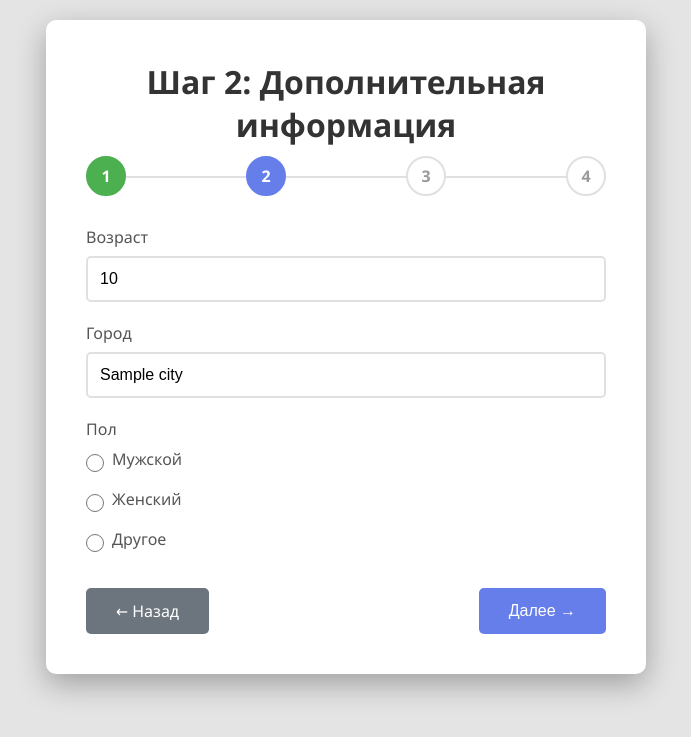
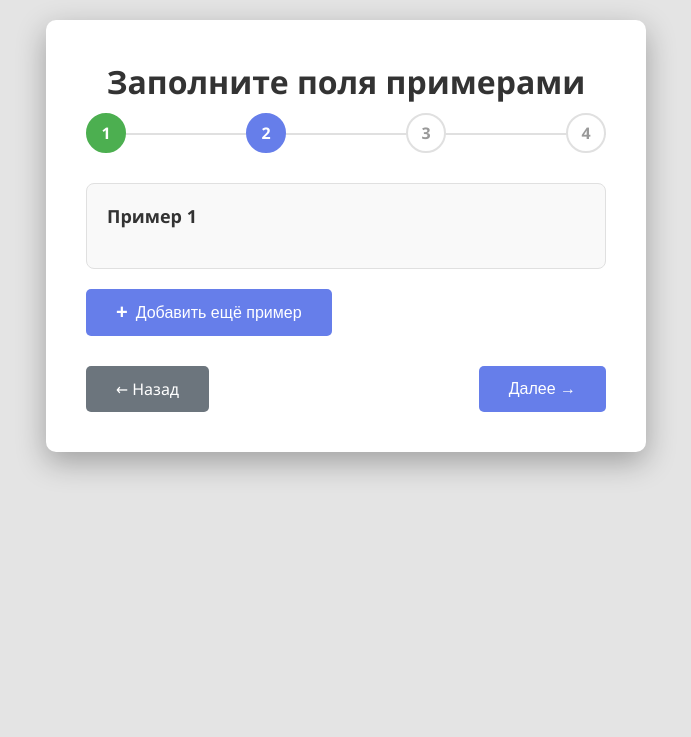
Before and after one commit to GogikOrtey/Apsp_front, a Flask app: template templates/step2.html in a window 1280 px wide. Shown: the top 737 px of the page, without its empty margins (294-985 px from the left). Run offline with Flask 3, Linux system fonts and the light colour scheme; the template is opened without the code that fills it: most values are stand-ins (such as "Sample title", 1, 10 or a date in 2020).

Commit message:
Начинаю переделывать 2й шаг формы

```diff
--- a/app.py
+++ b/app.py
@@ -87,14 +87,17 @@ def step1():
 
 @app.route('/step2', methods=['GET', 'POST'])
 def step2():
-    """Шаг 2: Дополнительная информация"""
+    """Шаг 2: Заполнение полей примерами"""
     # Проверяем, что пользователь прошел первый шаг
     if 'selected_fields' not in session:
         return redirect(url_for('step1'))
 
+    # Загружаем описания полей
+    fields = load_fields_descriptions()
+    selected_fields = session.get('selected_fields', [])
+
     # Выводим выбранные поля в консоль сервера при переходе на шаг 2
     if request.method == 'GET':
-        selected_fields = session.get('selected_fields', [])
         print('\n=== Выбранные поля (переход на шаг 2) ===')
         print(f'Количество выбранных полей: {len(selected_fields)}')
         print('Выбранные поля:')
@@ -103,25 +106,65 @@ def step2():
         print('=' * 30 + '\n')
 
     if request.method == 'POST':
-        # Сохраняем данные в сессию
-        session['age'] = request.form.get('age', '')
-        session['city'] = request.form.get('city', '')
-        session['gender'] = request.form.get('gender', '')
+        # Собираем данные примеров из формы
+        # Формат полей: example_{номер}_{field_key}
+        examples_data = {}
+
+        # Определяем количество примеров по форме
+        example_numbers = set()
+        for key in request.form.keys():
+            if key.startswith('example_'):
+                parts = key.split('_', 2)
+                if len(parts) >= 3:
+                    example_numbers.add(parts[1])
+
+        # Сортируем номера примеров
+        sorted_example_numbers = sorted([int(num) for num in example_numbers])
+
+        # Формируем список примеров
+        examples_list = []
+        for example_num in sorted_example_numbers:
+            example_dict = {}
+            for field_key in selected_fields:
+                field_name = f'example_{example_num}_{field_key}'
+                field_value = request.form.get(field_name, '')
+                if field_value:  # Добавляем только заполненные поля
+                    example_dict[field_key] = field_value
+
+            # Добавляем пример только если в нём есть хотя бы одно заполненное поле
+            if example_dict:
+                examples_list.append(example_dict)
+
+        # Формируем итоговый JSON
+        result_json = {
+            "simple": examples_list
+        }
+
+        # Выводим результат в консоль
+        print('\n=== Результаты заполнения полей (шаг 2) ===')
+        print(json.dumps(result_json, ensure_ascii=False, indent=2))
+        print('=' * 30 + '\n')
+
+        # Сохраняем данные примеров в сессию
+        session['examples_data'] = result_json
 
         # Переходим на следующий шаг
         return redirect(url_for('step3'))
 
     # Отображаем форму с сохраненными данными
+    # Создаем словарь описаний только для выбранных полей
+    fields_descriptions = {field_key: fields.get(field_key, field_key)
+                          for field_key in selected_fields}
+
     return render_template('step2.html',
-                         age=session.get('age', ''),
-                         city=session.get('city', ''),
-                         gender=session.get('gender', ''))
+                         selected_fields=selected_fields,
+                         fields_descriptions=fields_descriptions)
 
 @app.route('/step3', methods=['GET', 'POST'])
 def step3():
     """Шаг 3: Выбор опций"""
     # Проверяем, что пользователь прошел предыдущие шаги
-    if 'selected_fields' not in session or 'age' not in session:
+    if 'selected_fields' not in session or 'examples_data' not in session:
         return redirect(url_for('step1'))
 
     if request.method == 'POST':
@@ -143,7 +186,7 @@ def step3():
 def summary():
     """Финальная страница: Подтверждение и итог"""
     # Проверяем, что пользователь прошел все шаги
-    if 'selected_fields' not in session or 'age' not in session or 'interests' not in session:
+    if 'selected_fields' not in session or 'examples_data' not in session or 'interests' not in session:
         return redirect(url_for('step1'))
 
     # Загружаем описания полей для отображения
@@ -161,9 +204,7 @@ def summary():
 
             form_data = {
                 'selected_fields': selected_fields_data,
-                'age': session.get('age', ''),
-                'city': session.get('city', ''),
-                'gender': session.get('gender', ''),
+                'examples_data': session.get('examples_data', {}),
                 'interests': session.get('interests', []),
                 'newsletter': session.get('newsletter', 'no'),
                 'comments': session.get('comments', '')
@@ -187,9 +228,7 @@ def summary():
 
     form_data = {
         'selected_fields': selected_fields_data,
-        'age': session.get('age', ''),
-        'city': session.get('city', ''),
-        'gender': session.get('gender', ''),
+        'examples_data': session.get('examples_data', {}),
         'interests': session.get('interests', []),
         'newsletter': session.get('newsletter', 'no'),
         'comments': session.get('comments', '')
--- a/templates/step2.html
+++ b/templates/step2.html
@@ -1,9 +1,9 @@
 {% extends "layout.html" %}
 
-{% block title %}Шаг 2 - Дополнительная информация{% endblock %}
+{% block title %}Шаг 2 - Заполните поля примерами{% endblock %}
 
 {% block content %}
-<h1>Шаг 2: Дополнительная информация</h1>
+<h1>Заполните поля примерами</h1>
 
 <div class="step-indicator">
     <div class="step completed">1</div>
@@ -12,34 +12,14 @@
     <div class="step">4</div>
 </div>
 
-<form method="POST">
-    <div class="form-group">
-        <label for="age">Возраст</label>
-        <input type="number" id="age" name="age" value="{{ age }}" min="1" max="120">
+<form method="POST" id="examplesForm">
+    <div id="examples-container">
+        <!-- Первый блок примера будет здесь -->
     </div>
 
-    <div class="form-group">
-        <label for="city">Город</label>
-        <input type="text" id="city" name="city" value="{{ city }}" placeholder="Москва">
-    </div>
-
-    <div class="form-group">
-        <label>Пол</label>
-        <div class="radio-group">
-            <div class="radio-item">
-                <input type="radio" id="gender_male" name="gender" value="male" {% if gender == 'male' %}checked{% endif %}>
-                <label for="gender_male">Мужской</label>
-            </div>
-            <div class="radio-item">
-                <input type="radio" id="gender_female" name="gender" value="female" {% if gender == 'female' %}checked{% endif %}>
-                <label for="gender_female">Женский</label>
-            </div>
-            <div class="radio-item">
-                <input type="radio" id="gender_other" name="gender" value="other" {% if gender == 'other' %}checked{% endif %}>
-                <label for="gender_other">Другое</label>
-            </div>
-        </div>
-    </div>
+    <button type="button" id="add-example-btn" class="btn btn-add">
+        <span class="btn-add-icon">+</span> Добавить ещё пример
+    </button>
 
     <div class="btn-group">
         <a href="{{ url_for('step1') }}" class="btn btn-secondary">← Назад</a>
@@ -47,3 +27,193 @@
     </div>
 </form>
 {% endblock %}
+
+{% block extra_css %}
+<style>
+    .example-block {
+        background: #f9f9f9;
+        border: 1px solid #e0e0e0;
+        border-radius: 8px;
+        padding: 20px;
+        margin-bottom: 20px;
+        position: relative;
+    }
+
+    .example-header {
+        display: flex;
+        justify-content: space-between;
+        align-items: center;
+        margin-bottom: 20px;
+    }
+
+    .example-title {
+        font-size: 18px;
+        font-weight: 600;
+        color: #333;
+    }
+
+    .example-delete-btn {
+        width: 30px;
+        height: 30px;
+        border: none;
+        border-radius: 5px;
+        background: #dc3545;
+        color: white;
+        font-size: 18px;
+        font-weight: bold;
+        cursor: pointer;
+        display: flex;
+        align-items: center;
+        justify-content: center;
+        transition: background-color 0.3s;
+    }
+
+    .example-delete-btn:hover {
+        background: #c82333;
+    }
+
+    .example-delete-btn:active {
+        background: #bd2130;
+    }
+
+    .field-input-group {
+        margin-bottom: 20px;
+    }
+
+    .field-label {
+        display: block;
+        margin-bottom: 8px;
+        color: #555;
+        font-weight: 500;
+    }
+
+    .field-textarea {
+        width: 100%;
+        padding: 12px;
+        border: 2px solid #e0e0e0;
+        border-radius: 5px;
+        font-size: 16px;
+        font-family: inherit;
+        resize: vertical;
+        min-height: 60px;
+        transition: border-color 0.3s;
+    }
+
+    .field-textarea:focus {
+        outline: none;
+        border-color: #667eea;
+    }
+
+    .btn-add {
+        background: #667eea;
+        color: white;
+        margin-bottom: 30px;
+        display: flex;
+        align-items: center;
+        justify-content: center;
+        gap: 8px;
+    }
+
+    .btn-add:hover {
+        background: #5568d3;
+    }
+
+    .btn-add:active {
+        background: #4a5bc0;
+    }
+
+    .btn-add-icon {
+        font-size: 20px;
+        font-weight: bold;
+    }
+</style>
+{% endblock %}
+
+{% block extra_js %}
+<script>
+    // Данные о выбранных полях из сервера
+    const selectedFields = {{ selected_fields | tojson }} || [];
+    const fieldsDescriptions = {{ fields_descriptions | tojson }} || {};
+
+    let exampleCounter = 1;
+
+    // Функция создания блока примера
+    function createExampleBlock(exampleNumber, isFirst = false) {
+        const block = document.createElement('div');
+        block.className = 'example-block';
+        block.setAttribute('data-example-index', exampleNumber);
+
+        let headerHTML = `<div class="example-header">
+            <div class="example-title">Пример ${exampleNumber}</div>`;
+
+        if (!isFirst) {
+            headerHTML += `<button type="button" class="example-delete-btn" onclick="deleteExampleBlock(this)">-</button>`;
+        }
+
+        headerHTML += `</div>`;
+
+        let fieldsHTML = '';
+        selectedFields.forEach(fieldKey => {
+            const fieldDescription = fieldsDescriptions[fieldKey] || fieldKey;
+            fieldsHTML += `
+                <div class="field-input-group">
+                    <label class="field-label">${fieldDescription}</label>
+                    <textarea
+                        class="field-textarea"
+                        name="example_${exampleNumber}_${fieldKey}"
+                        rows="2"
+                        placeholder="Введите значение для ${fieldDescription}"></textarea>
+                </div>
+            `;
+        });
+
+        block.innerHTML = headerHTML + fieldsHTML;
+        return block;
+    }
+
+    // Функция удаления блока примера
+    function deleteExampleBlock(button) {
+        const block = button.closest('.example-block');
+        block.remove();
+        updateExampleNumbers();
+    }
+
+    // Функция обновления номеров примеров после удаления
+    function updateExampleNumbers() {
+        const blocks = document.querySelectorAll('.example-block');
+        blocks.forEach((block, index) => {
+            const newNumber = index + 1;
+            const titleElement = block.querySelector('.example-title');
+            if (titleElement) {
+                titleElement.textContent = `Пример ${newNumber}`;
+            }
+
+            // Обновляем имена полей
+            block.setAttribute('data-example-index', newNumber);
+            const textareas = block.querySelectorAll('textarea');
+            textareas.forEach(textarea => {
+                const nameMatch = textarea.name.match(/^example_(\d+)_(.+)$/);
+                if (nameMatch) {
+                    textarea.name = `example_${newNumber}_${nameMatch[2]}`;
+                }
+            });
+        });
+    }
+
+    // Инициализация при загрузке страницы
+    document.addEventListener('DOMContentLoaded', function() {
+        const container = document.getElementById('examples-container');
+
+        // Создаем первый блок примера
+        const firstBlock = createExampleBlock(1, true);
+        container.appendChild(firstBlock);
+
+        // Обработчик кнопки добавления примера
+        document.getElementById('add-example-btn').addEventListener('click', function() {
+            exampleCounter++;
+            const newBlock = createExampleBlock(exampleCounter, false);
+            container.appendChild(newBlock);
+        });
+    });
+</script>
+{% endblock %}
```
